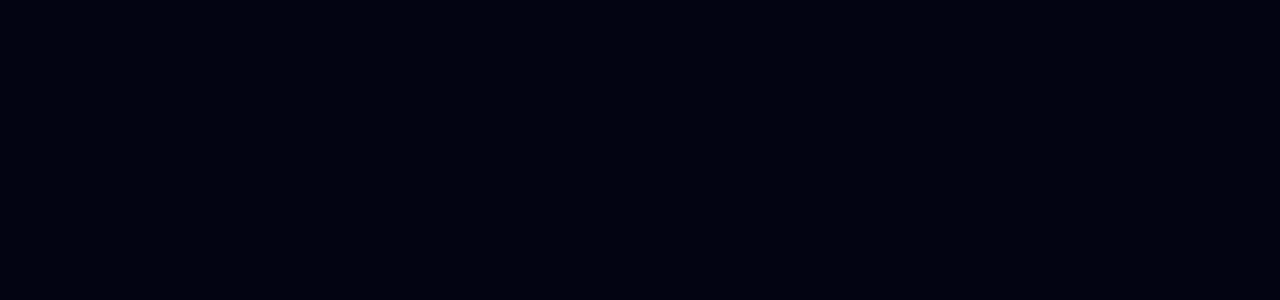
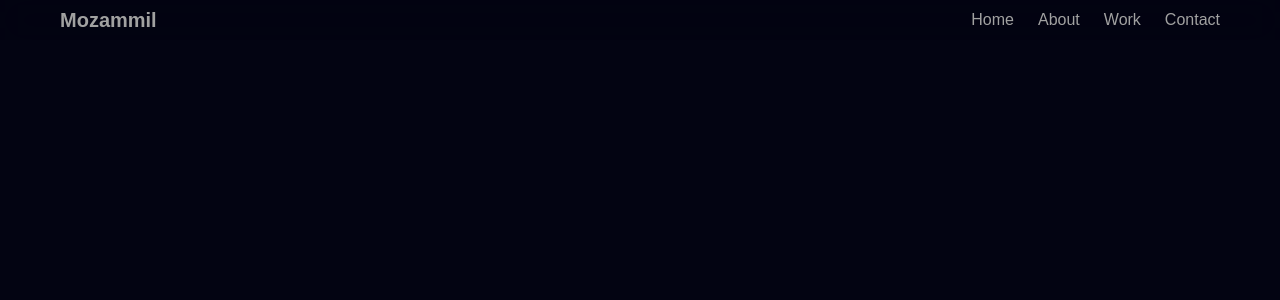
Before and after one commit to MozammilT/portfolio, a React (Vite) app: page / in a window 1280 px wide. Shown: the top 300 px of the page. Built offline with nearby package versions, Linux system fonts and the light colour scheme; a web font is replaced by a local one.

Commit message:
Add Navbar section

```diff
--- a/src/App.jsx
+++ b/src/App.jsx
@@ -1,5 +1,11 @@
+import Navbar from "./sections/Navbar";
+
 function App() {
-  return <div className="container mx-auto max-w-7xl"></div>;
+  return (
+    <div className="container mx-auto max-w-7xl">
+      <Navbar />
+    </div>
+  );
 }
 
 export default App;
--- /dev/null
+++ b/src/sections/Navbar.jsx
@@ -0,0 +1,75 @@
+import { useState } from "react";
+import { motion } from "motion/react";
+
+function Navbar() {
+  const [isOpen, setIsOpen] = useState(false);
+  const Navigation = () => {
+    return (
+      <ul className="nav-ul">
+        <li className="nav-li">
+          <a className="nav-link" href="">
+            Home
+          </a>
+        </li>
+        <li className="nav-li">
+          <a className="nav-link" href="">
+            About
+          </a>
+        </li>
+        <li className="nav-li">
+          <a className="nav-link" href="">
+            Work
+          </a>
+        </li>
+        <li className="nav-li">
+          <a className="nav-link" href="">
+            Contact
+          </a>
+        </li>
+      </ul>
+    );
+  };
+
+  return (
+    <div className="fixed inset-x-0 z-20 w-full backdrop-blur-lg bg-primary/40">
+      <div className="c-space mx-auto max-w-7xl">
+        <div className="flex items-center justify-between py-2 sm:py-0">
+          <a
+            href="/"
+            className="text-xl font-bold transition-colors text-neutral-400 hover:text-white"
+          >
+            Mozammil
+          </a>
+          <button
+            onClick={() => setIsOpen(!isOpen)}
+            className="flex cursor-pointer text-neutral-400 hover:text-white focus:outline-none sm:hidden"
+          >
+            <img
+              src={isOpen ? "/close.svg" : "/menu.svg"}
+              className="w-6 h-6"
+              alt="toggle"
+            />
+          </button>
+          <nav className="hidden sm:flex">
+            <Navigation />
+          </nav>
+        </div>
+      </div>
+      {isOpen && (
+        <motion.div
+          className="block overflow-hidden text-center sm:hidden"
+          initial={{ opacity: 0, x: -10 }}
+          animate={{ opacity: 1, x: 0 }}
+          style={{ maxHeight: "100vh" }}
+          transition={{ duration: 1 }}
+        >
+          <nav className="pb-5">
+            <Navigation />
+          </nav>
+        </motion.div>
+      )}
+    </div>
+  );
+}
+
+export default Navbar;
```
